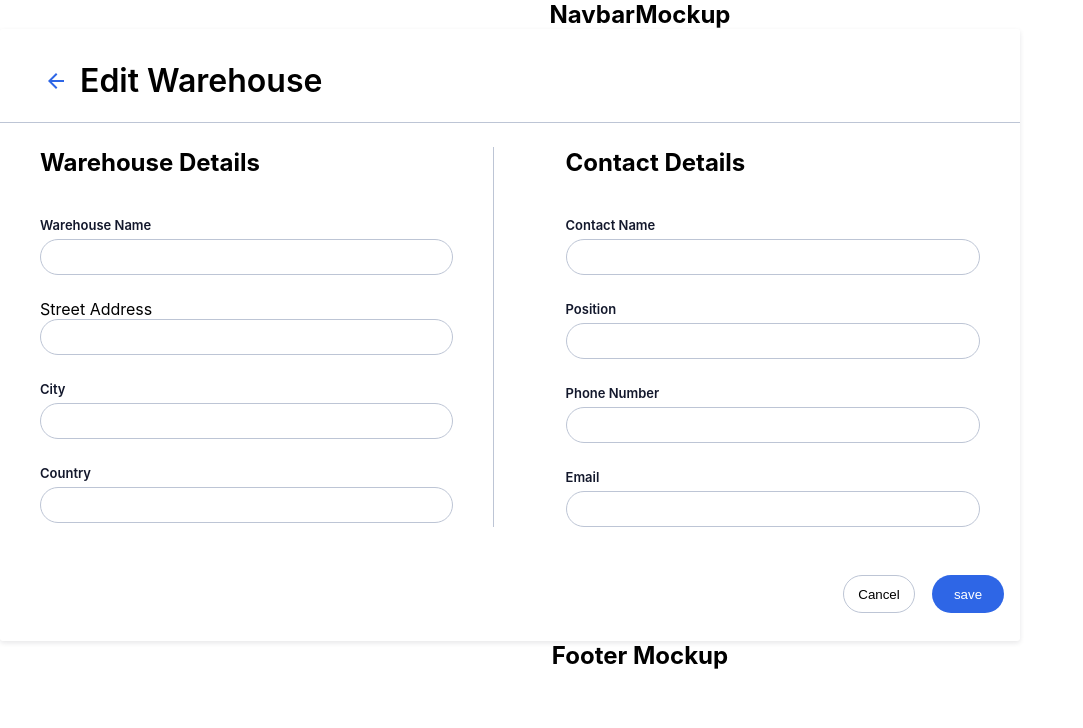
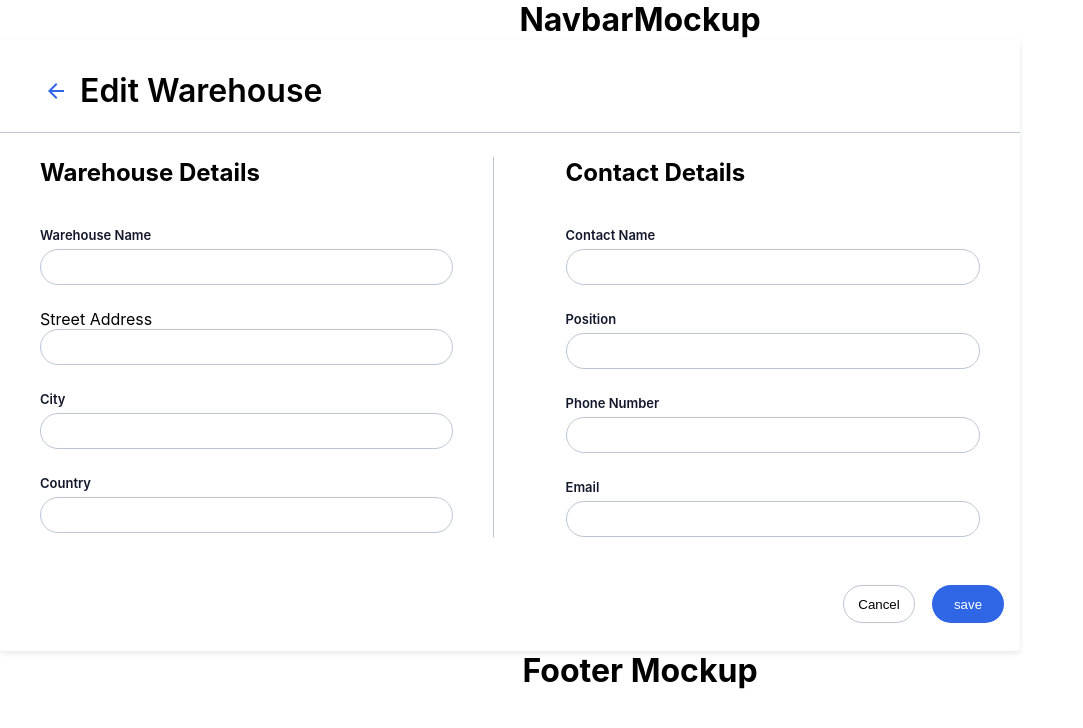
Before and after one commit to robertop96/roberto-manzano-instock, a React (Create React App) app in the folder sprint-one/client/: page /warehouse/1 in a window 1280 px wide. Shown: the top 728 px of the page, without its empty margins (0-1083 px from the left). Built offline with nearby package versions, Linux system fonts and the light colour scheme.

Commit message:
Cleaning up console
[Ticket: X]

```diff
--- a/sprint-one/client/src/App.js
+++ b/sprint-one/client/src/App.js
@@ -8,7 +8,7 @@ function App() {
   return (
     <Router>
       <div className="App">
-        {/* <Header /> */}
+        <h1>NavbarMockup</h1>
         <Switch>
           {/* <Route path="/" component={Home} /> */}
           {/* <Route path="/warhouses" component={Warehouses} /> */}
@@ -16,6 +16,7 @@ function App() {
           {/* <Route path="/inventory" component={Inventory} /> */}
           {/* <Route path="/placeholder" component={PLACEHOLDER} /> */}
         </Switch>
+        <h1>Footer Mockup</h1>
       </div>
     </Router>
   );
--- a/sprint-one/client/src/components/EditWarehouse/EditAddWarehouse.jsx
+++ b/sprint-one/client/src/components/EditWarehouse/EditAddWarehouse.jsx
@@ -3,7 +3,6 @@ import React, { useState, useEffect } from 'react';
 import backArrow from '../../Assets/Icons/arrow_back-24px.svg';
 
 function EditWarehouse({ formInfo }) {
-  console.log(formInfo);
   return (
     <section className="edit-container">
       <article className="edit-container__title-cont">
--- a/sprint-one/client/src/pages/WarehouseModify/WarehouseModify.jsx
+++ b/sprint-one/client/src/pages/WarehouseModify/WarehouseModify.jsx
@@ -17,9 +17,7 @@ function WarehouseEdit() {
 
   return (
     <section>
-      <h1>NavbarMockup</h1>
       <EditAddWarehouse formInfo={formInfo} />
-      <h1>Footer Mockup</h1>
     </section>
   );
 }
```
Also changed, not shown: 1 other file (tests, documents, lock files or other folders).
